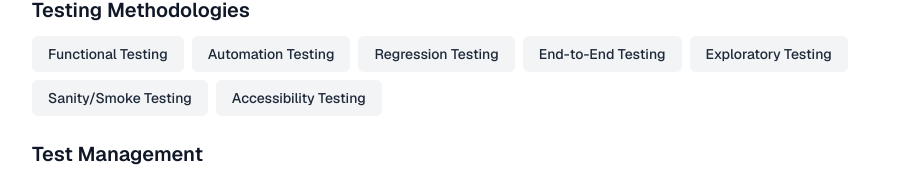
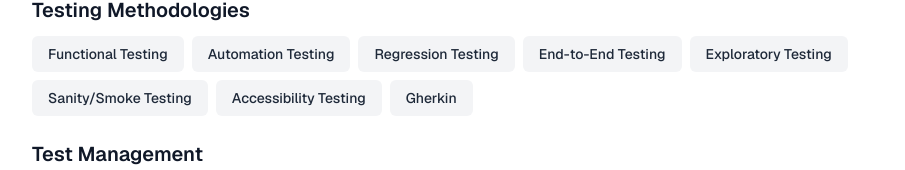
Before and after one commit to jndtv2g/resume-website, a Next.js app: page /tech-stack in a window 1280 px wide. Shown: the part 579-749 px from the top of the page, without its empty margins (120-1025 px from the left). Built offline with nearby package versions, Linux system fonts and the light colour scheme.

Commit message:
Updated tech stack to include Gherkin

```diff
--- a/data/techStack.ts
+++ b/data/techStack.ts
@@ -3,7 +3,7 @@ export const techStack = {
   "Programming": ["JavaScript", "C#", "Java", "Swift", "Groovy"],
   "Automation Tools": ["Visual Studio", "Visual Studio Code", "Eclipse", "XCode", "MS SQL Server", "Oracle SQL Developer", "MySQL"],
   "Version Control & CI/CD": ["Github Desktop", "SourceTree", "Gitlab", "Bitbucket", "Azure DevOps"],
-  "Testing Methodologies": ["Functional Testing", "Automation Testing", "Regression Testing", "End-to-End Testing", "Exploratory Testing", "Sanity/Smoke Testing", "Accessibility Testing"],
+  "Testing Methodologies": ["Functional Testing", "Automation Testing", "Regression Testing", "End-to-End Testing", "Exploratory Testing", "Sanity/Smoke Testing", "Accessibility Testing", "Gherkin"],
   "Test Management": ["TestRail", "Zephyr", "BrowserStack", "Qase.io", "Azure DevOps"],
   "Defect Management": ["Jira", "ClickUp", "Azure DevOps"],
   "Debugging & Monitoring Tools": ["Fiddler", "Sumo Logic", "Screencopy", "Vysor", "Laravel Telescope", "Postman", "JackDB"],
```
